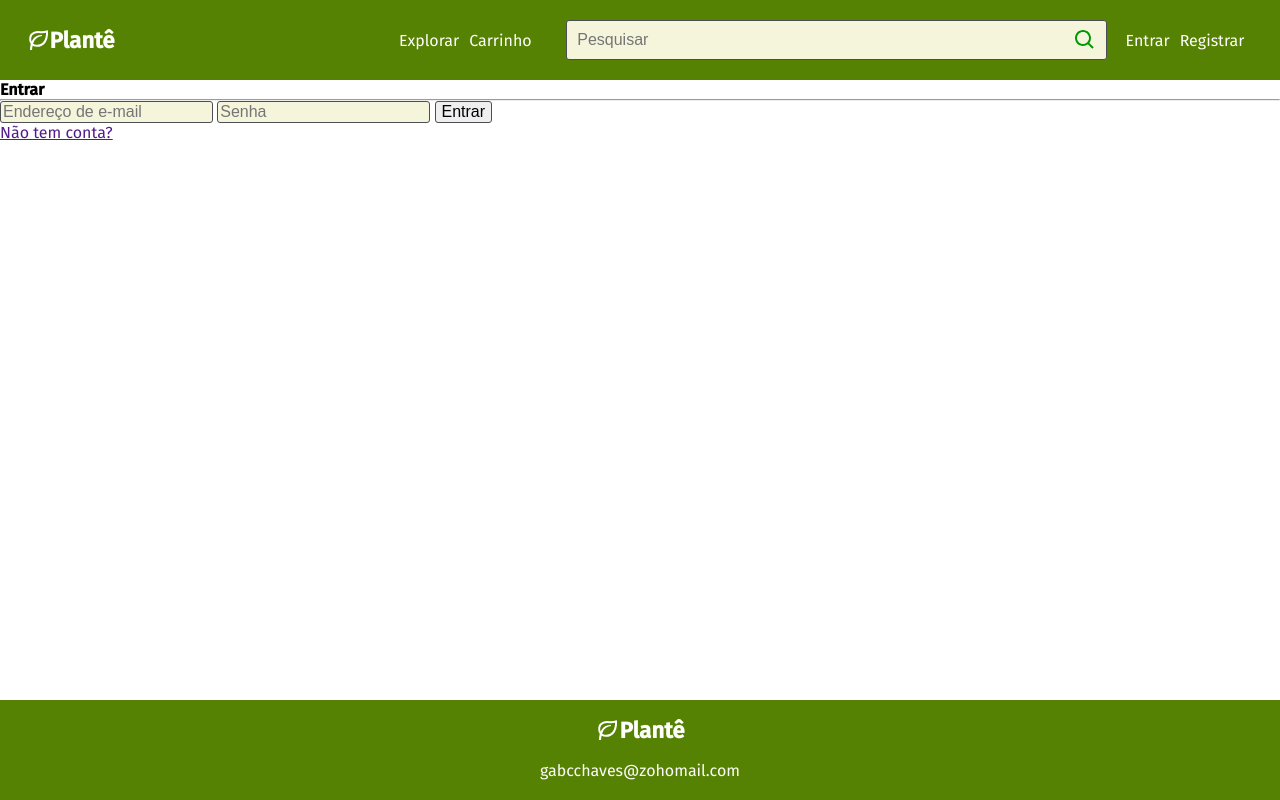
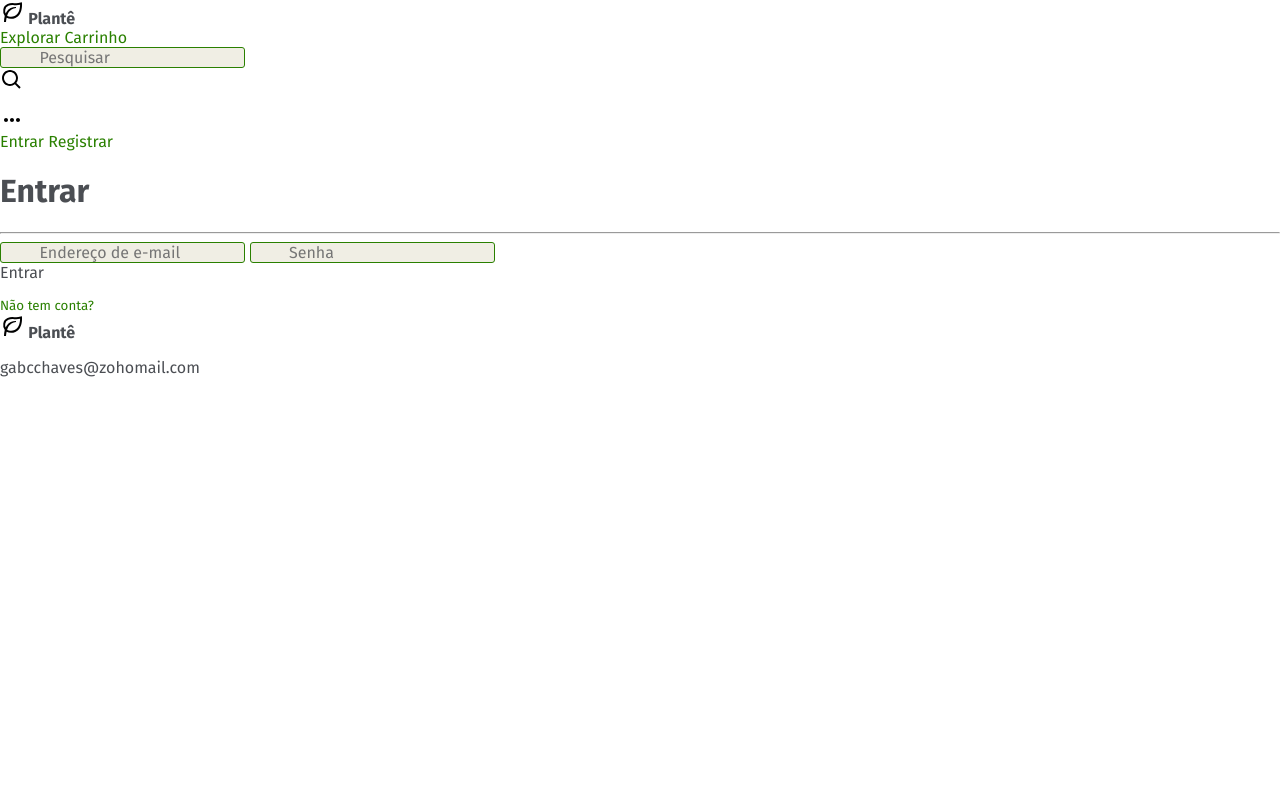
Before and after one commit to gabcchaves/plante-php, a PHP site: page /login.php in a window 1280 px wide. Run offline with PHP 8.4, Linux system fonts and the light colour scheme.

Commit message:
Peguei os estilos que fiz na versão em RUST.

```diff
--- a/css/global.css
+++ b/css/global.css
@@ -1,152 +1,92 @@
-/* Folha de estilo global. */
-@import url('https://fonts.googleapis.com/css2?family=Fira+Sans:wght@300;400;500&display=swap');
+@import url('https://fonts.googleapis.com/css2?family=Fira+Sans:wght@400;700&display=swap');
 
+/* Cores */
 :root {
 	--avocado-green: #568203;
 	--napier-green: #2A8000;
 	--kaitoke-green: #004830;
 	--baby-powder: #FEFEFA;
-	--beige: #F5F5DC;
 	--old-wood: #F0EEE4;
 	--graphite-gray: #4B4E53;
 	--gold: #fdd700;
 }
 
+/* Redefinições */
 * {
 	transition: 0.2s;
-	margin: 0;
-	font-size: 1rem;
 }
 
-*:focus {
-	outline: 1px solid var(--gold);
+*:hover {
+	outline: none;
 }
 
 body {
 	margin: 0;
 	padding: 0;
 	font-family: 'Fira Sans', sans-serif;
+	font-size: 16px;
+	color: var(--graphite-gray);
 	display: flex;
 	flex-direction: column;
 	min-height: 100vh;
-	font-size: 14px;
+}
+
+button, input[type=submit] {
+	all: unset;
+	display: flex;
+	justify-content: center;
+	align-items: center;
 }
 
 input {
-	border: 1px solid var(--graphite-gray);
-	border-radius: 3px;
+	all: unset;
 }
 
-input:not(input[type=button]):not(input[type=submit]) {
-	background-color: var(--beige);
+button, input {
+	border-radius: 3px !important;
 }
 
-hr { background-color: var(--napier-green); }
-
-.css-link-light { color: var(--baby-powder); }
-.css-link-light:hover {
-	color: white;
-	font-weight: medium;
-	text-shadow: 0 0 1px var(--baby-powder);
-}
-.css-link-dark { color: var(--avocado-green); }
-.css-link-dark:hover {
-	color: var(--napier-green);
-	font-weight: medium;
-	text-shadow: 0 0 1px var(--napier-green);
-}
-.css-btn-dark {
-	background-color: var(--kaitoke-green);
-}
-.css-btn-dark:hover {
-	background-color: var(--napier-green);
+input:not(input[type=submit]) {
+	background-color: var(--old-wood);
+	padding-left: 3%;
+	border: 1px solid var(--napier-green);
 }
 
-/* Cabeçalho e rodapé. */
-#main-header, #main-footer {
-	display: flex;
-	align-items: center;
-	background-color: var(--avocado-green);
-	color: var(--baby-powder);
-	height: 10vh;
-	padding: 0 2%;
+input:not(input[type=submit]):focus {
+	border: 1px solid var(--gold);
 }
 
-#main-header div, #main-footer div {
-	display: flex;
-	align-items: center;
-	height: 100%;
+a {
+	text-decoration: none;
+	color: var(--napier-green);
 }
 
-#main-header div:nth-child(1) {
-	width: 20%;
-}
-#main-header div:nth-child(2) {
-	width: 20%;
-	padding: 0 2%;
-	justify-content: flex-end;
-}
-#main-header div:nth-child(2) > a:nth-child(even) {
-	margin: 0 10px;
-}
-#main-header div:nth-child(3) {
-	flex: 1;
-}
-#main-header div:nth-child(4) {
-	width: 12%;
-	justify-content: flex-end;
-}
-#main-header div:nth-child(4) > a:nth-child(even) {
-	margin: 0 10px;
+a:hover {
+	color: var(--kaitoke-green);
 }
 
-#main-header .logo-area strong, #main-footer .logo-area strong {
-	font-size: 1.4rem;
-}
-
-#main-header .logo-area img, #main-footer .logo-area img {
+.icon-light {
 	filter: invert(1);
 }
 
-#main-header a {
-	text-decoration: none;
+.icon-dark {
+	filter: invert(48%) sepia(79%) saturate(2476%) hue-rotate(86deg) brightness(70%) contrast(119%);
 }
 
-#main-header .search-area form {
-	width: 100%;
-	display: flex;
-	align-items: center;
-	position: relative;
+.main-container {
+	flex: 1;
 }
 
-#main-header .search-area form input[type=text] {
-	width: 100%;
-	height: 40px;
-	padding: 0 10px;
-}
-#main-header .search-area form button {
-	height: 40px;
-	position: absolute;
-	right: 0;
-	background: none;
-	border: none;
-	padding-right: 10px;
+.button-dark {
+	background-color: var(--avocado-green) !important;
+	color: var(--baby-powder) !important;
+	display: flex !important;
+	justify-content: center !important;
+	align-items: center !important;
+	text-align: center !important;
 }
 
-#main-header .search-area form button img {
-	filter: invert(42%) sepia(93%) saturate(1352%) hue-rotate(87deg) brightness(80%) contrast(119%)
+.button-dark:hover {
+	background-color: var(--kaitoke-green) !important;
+	cursor: pointer !important;
 }
-#main-header .search-area form button img:hover {
-	filter: invert(42%) sepia(93%) saturate(1352%) hue-rotate(87deg) brightness(120%) contrast(119%)
-}
-
-#main-footer {
-	flex-direction: column;
-	justify-content: center;
-	padding: 10px 0;
-}
-
-.container-content {
-	flex: 1;
-	height: 1400px;
-}
--- a/header.php
+++ b/header.php
@@ -22,6 +22,7 @@
 	</div>
 
 	<div class="user-options">
+		<button id="menu" class="css-icon-btn"><img src="img/bx-dots-horizontal-rounded.svg"></button>
 		<a href="" class="css-link-light">Entrar</a>
 		<a href="" class="css-link-light">Registrar</a>
 	</div>
```
Also changed, not shown: css/cart.css (deleted, +0 -16 lines), css/footer.css (added, +17 -0 lines), css/header.css (added, +148 -0 lines), css/home.css (+21 -7 lines), css/login.css (added, +50 -0 lines), css/register.css (added, +43 -0 lines).
